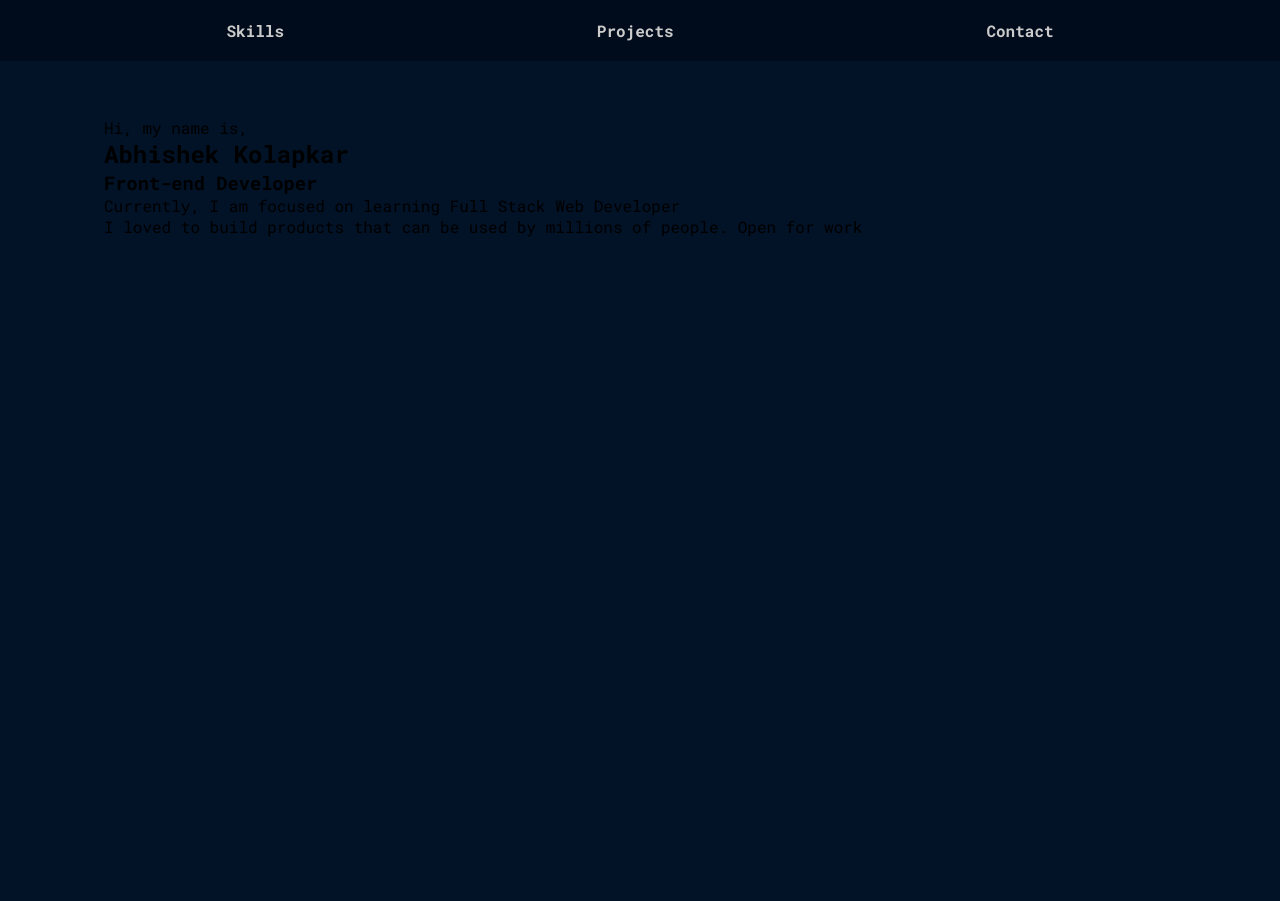
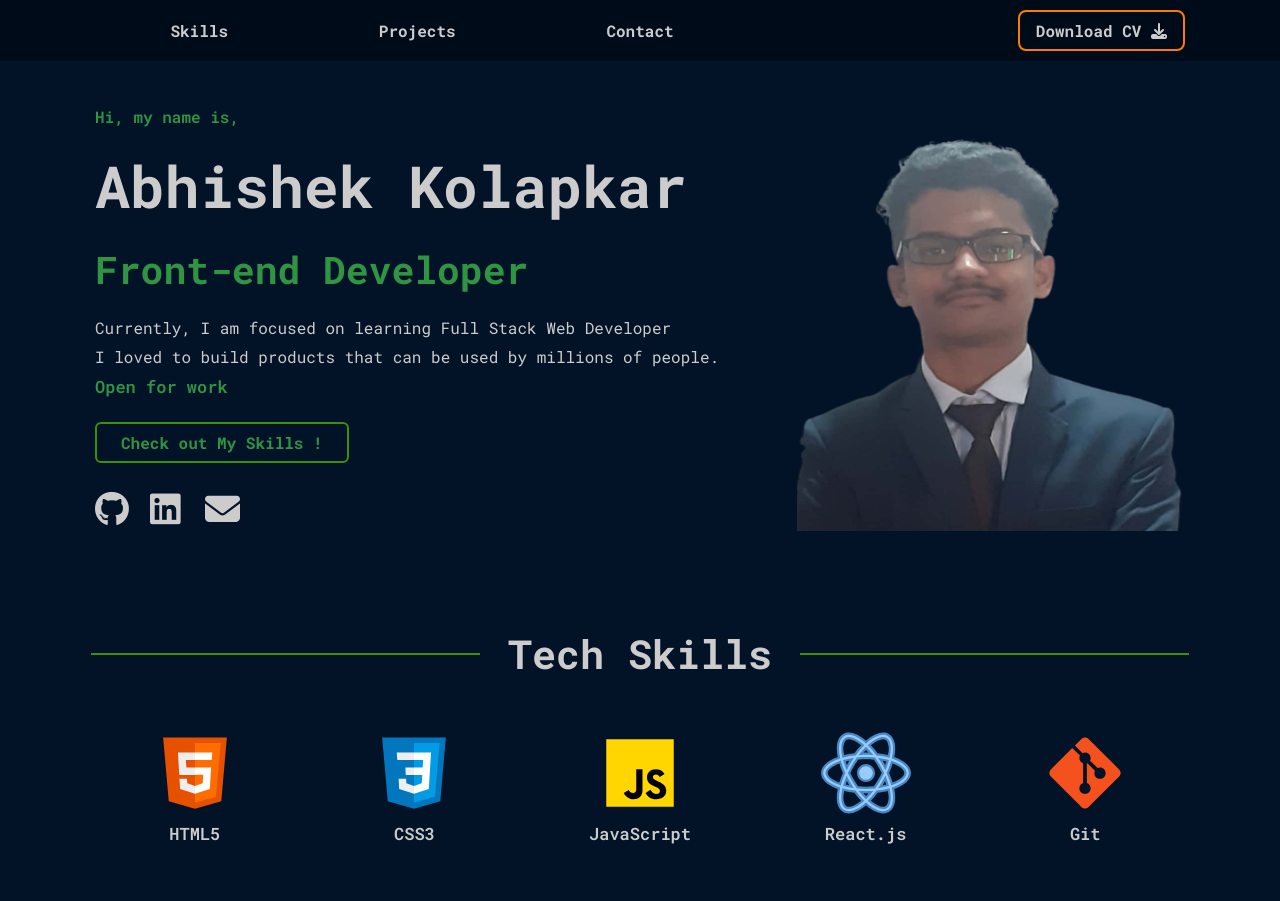
Before and after one commit to Pro-Abhi/Abhishek-Portfolio, a plain HTML site: page index.html in a window 1280 px wide. Before the commit the page ends 800 px from the top, so only its background shows below. Drawn offline with Linux system fonts and the light colour scheme.

Commit message:
add own-info & skills

```diff
--- a/index.html
+++ b/index.html
@@ -21,23 +21,87 @@
           <li><a href="#projects">Projects</a></li>
           <li><a href="#contact">Contact</a></li>
         </ul>
+
+        <div class="cv">
+          <a href="" download="">Download CV <i class="fa-solid fa-download"></i></a>
+        </div>
       </nav>
     </header>
 
     <main id="main">
-      <div class="container own-info">
+      <section class="container own-info">
         <div class="left-side">
           <div class="info">
             <p>Hi, my name is,</p>
             <h2>Abhishek Kolapkar</h2>
             <h3>Front-end Developer</h3>
-            <p>Currently, I am focused on learning Full Stack Web Developer <br>
+            <p class="short-info">
+              <!-- I have completed 12th Science. <br> -->
+              Currently, I am focused on learning Full Stack Web Developer <br>
               I loved to build products that can be used by millions of people.
               <span>Open for work</span>
             </p>
           </div>
+
+          <div class="box">
+            <div class="skill-box">
+              <a href="#skills">Check out My Skills !</a>
+            </div>
+            <div class="cv">
+              <a href="" download="">Download CV <i class="fa-solid fa-download"></i></a>
+            </div>
+          </div>
+
+          <div class="links">
+            <ul>
+              <li><a href="https://github.com/Pro-Abhi">
+                <i class="fa-brands fa-github"></i>
+              </a></li>
+              <li><a href="https://www.linkedin.com/in/abhi-kolapkar">
+                <i class="fa-brands fa-linkedin"></i>
+              </a></li>
+              <li><a href="mailto:kolapkarabhishek1@gmail.com?subject=Hello Abhishek">
+                <i class="fa-solid fa-envelope"></i>
+              </a></li>
+            </ul>
+          </div>
         </div>
-      </div>
+
+        <div class="right-side">
+          <img src="./images/hero-img.png" alt="">
+        </div>
+      </section>
+
+      <section class="container tech-skills">
+        <div class="heading">
+          <div class="divider"></div>
+          <div class="text">Tech Skills</div>
+          <div class="divider"></div>
+        </div>
+
+        <div class="skills-row">
+          <div class="skill">
+            <img src="./images/icons8-html-5-96.svg" alt="">
+            <span>HTML5</span>
+          </div>
+          <div class="skill">
+            <img src="./images/icons8-css3-96.svg" alt="">
+            <span>CSS3</span>
+          </div>
+          <div class="skill">
+            <img src="./images/icons8-javascript-96.svg" alt="">
+            <span>JavaScript</span>
+          </div>
+          <div class="skill">
+            <img src="./images/icons8-react-80.svg" alt="">
+            <span>React.js</span>
+          </div>
+          <div class="skill">
+            <img src="./images/icons8-git-96.svg" alt="">
+            <span>Git</span>
+          </div>
+        </div>
+      </section>
     </main>
   </body>
 </html>
--- a/style.css
+++ b/style.css
@@ -22,18 +22,28 @@ a{
 }
 
 .container{
-  width: 1200px;
+  width: 1150px;
   margin: auto;
   padding: 0 30px;
+  /* border: 1px solid red; */
 }
 
 
 /* --------- Header CSS --------- */
 #header{
   background: #000b1ae0;
+  position: sticky;
+  top: 0;
+}
+
+#header nav{
+  display: flex;
+  justify-content: space-between;
+  align-items: center;
 }
 
 #header ul{
+  width: 60%;
   display: flex;
   justify-content: space-around;
 }
@@ -53,6 +63,16 @@ a:hover{
   color: #3b8f0b;
 }
 
+.cv{
+  padding: 8px 16px;
+  border: 2px solid rgb(255, 123, 0);
+  border-radius: 8px;
+}
+
+.cv i{
+  font-size: 16px;
+}
+
 
 /* --------- Main CSS --------- */
 #main{
@@ -60,5 +80,152 @@ a:hover{
 }
 
 .own-info{
-  padding: 56px 64px;
+  padding: 30px 20px;
+  display: flex;
+  justify-content: space-between;
+  align-items: center;
+  gap: 40px;
 }
+
+.left-side{
+  flex-basis: 65%;
+  /* border: 1px solid #fff; */
+  padding: 10px;
+}
+
+.left-side .info{
+  width: 100%;
+  /* border: 1px solid #fff; */
+}
+
+.info p:first-child{
+  color: #309543;
+  font-weight: 600;
+}
+
+.info h2{
+  color: #cccccc;
+  font-size: 58px;
+  margin-top: 20px;
+  font-weight: 700;
+}
+
+.info h3{
+  color: #309543;
+  font-size: 38px;
+  margin-top: 20px;
+  font-weight: 700;
+}
+
+.info .short-info{
+  margin-top: 20px;
+  color: #cccccc;
+  line-height: 1.8;
+}
+
+span{
+  display: block;
+  color: #309543;
+  font-size: 17px;
+  font-weight: 600;
+}
+
+.box{
+  display: flex;
+  align-items: center;
+  margin-top: 20px;
+}
+
+.skill-box{
+  padding: 8px 24px;
+  border: 2px solid #3b8f0b;
+  border-radius: 6px;
+  margin-right: 20px;
+}
+
+.box a{
+  color: #309543;
+  font-size: 16px;
+}
+
+.box .cv{
+  display: none;
+}
+
+.links{
+  margin-top: 28px;
+}
+.links ul{
+  display: flex;
+  align-items: center;
+}
+.links ul li{
+  margin-right: 20px;
+}
+.links li a{
+  display: inline-block;
+  width: 35px;
+  height: 35px;
+}
+
+i{
+  font-size: 35px;
+}
+
+
+.right-side{
+  flex-basis: 35%;
+  height: 450px;
+  padding: 10px;
+  display: flex;
+  align-items: center;
+  justify-content: center;
+}
+
+.right-side img{
+  width: 388px;
+  height: 100%;
+}
+
+
+
+/* tech skills */
+.tech-skills{
+  padding: 56px 20px;
+}
+.heading{
+  width: 100%;
+  padding: 0 0 48px 0;
+  display: flex;
+  justify-content: space-around;
+  align-items: center;
+}
+.divider{
+  width: 35%;
+  height: 2px;
+  background: #3b8f0b;
+}
+
+.text{
+  margin: 0 15px;
+  color: #cccccc;
+  font-size: 40px;
+  font-weight: 700;
+}
+
+.skills-row{
+  width: 100%;
+  display: flex;
+  justify-content: space-around;
+  align-items: center;
+}
+
+.skills-row .skill{
+  text-align: center;
+}
+.skills-row .skill img{
+  height: 90px;
+}
+.skills-row .skill span{
+  color: #cccccc;
+}
```
